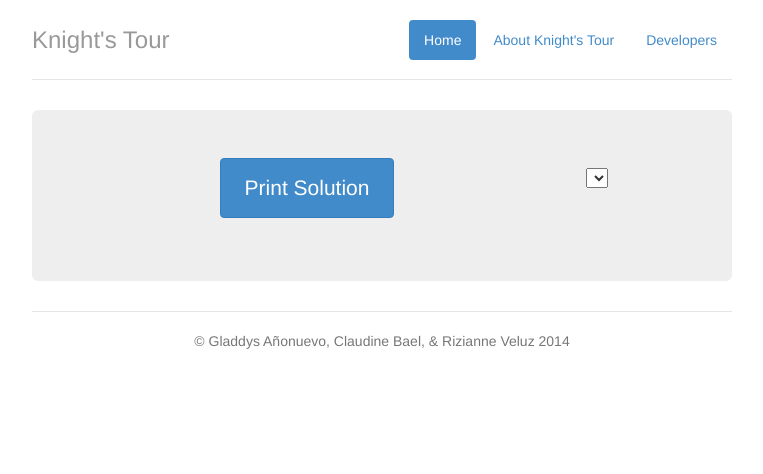
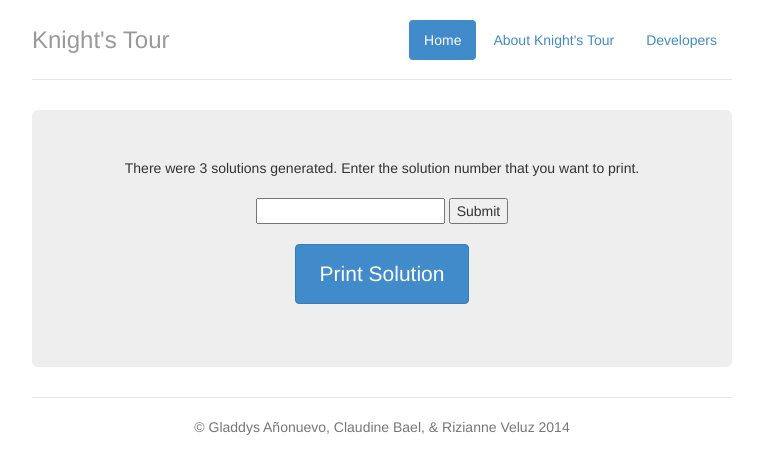
Before and after one commit to cpbael/C4Lk-tour, a PHP site: page /printOutput.php in a window 1280 px wide. Shown: the top 474 px of the page, without its empty margins (258-1021 px from the left). Run offline with PHP 8.4, Linux system fonts and the light colour scheme; lists and menus that the app fills with data are empty.

Commit message:
Can now choose one of the solutions to print

```diff
--- a/js/k-tour.js
+++ b/js/k-tour.js
@@ -1,87 +1,7 @@
-/*
-*/
-
-$(document).ready(
-    function(){
-        $('input:file').change(
-            function(){
-                if ($(this).val()) {
-                    $('input:submit').attr('disabled',false);
-                }
-            }
-        );
-        $("#outputLabel").hide();
-    }
-);
-
-var reader = new FileReader();
-
-function readText(that){
-
-	if(that.files && that.files[0]){
-		var reader = new FileReader();
-		reader.onload = function (e) {
-			var input=e.target.result;
-
-			//process text to show only lines with "@":
-			input=input.split("\n");
-			var cases=input[0];
-			var output="cases:"+cases+"<br/>";
-			var last_size=0;
-			var initial_config = new Array();
-			for(var i=1;i<=cases;i++){
-				output = output + "<hr/>i:"+i+"<br/>";
-				for(var j=0;j<input[i+last_size];j++){
-					output += "j:"+j+":::_index:"+(i+last_size+1+j)+"<br/>";
-					initial_config[j]=input[i+last_size+1+j].split(" ");
-					output = output+initial_config[j];
-					//console.log(initial_config);
-					/*for(var k=0;k<input[i+last_size];k++){
-						output = output + initial_config[j][k] +"--";
-					}*/
-					output += "<br/>";
-				}
-				last_size=last_size+parseInt(input[i+last_size]);
-				output += "last size:"+last_size+"<hr/>";
-
-				//console.log(initial_config);
-			}
-
-			document.getElementById('stage').innerHTML= output;
-		};//end onload()
-		reader.readAsText(that.files[0]);
-	}//end if html5 filelist support
-}
-
-
 function printSol(solution, dimension){
-
-
-	if(solution.length == 0){
-		alert("No Solution Found!");
+	if(solution == null){
+		alert("Invalid Input!");
 	}else{
-
-		//document.getElementById('printBtn').disabled = true;
-
-		/*var sol = document.getElementById('SolutionList');
-		var opt = document.createElement('option');
-		for(var i = 0; i < solutionArray.length; i++) {
-			var opt = document.createElement('option');
-			opt.innerHTML = "Solution" + i;
-			opt.data-value = solutionArray[i];
-			sol.appendChild(opt);
-		}
-		console.log(solutionArray[0]);
-		var e = document.getElementById("SolutionList");
-		var solution = e.options[e.selectedIndex].value;
-		console.log(solution);
-    	//var strSel = e.options[e.selectedIndex].value;
-    	//alert(strSel);*/
-
-
-		//var solution = sol.options[sol.selectedIndex].value;
-		//console.log(solution[0].id);
-		//var N=5;
 		var id=1;
 		var buff="<table id='board' border='2'>";
 		var i=0;
@@ -128,11 +48,10 @@ function printSol(solution, dimension){
 				k++;
 				if (k < solArrayLength){
 					print();
-				}
+				}else{alert('Printing Finished! :)');}
 			}, 1500);
 		};
 		print();
 	}
 
-
 }
--- a/printOutput.php
+++ b/printOutput.php
@@ -88,13 +88,14 @@
 	//Print initial table
 	$solutions = array(
 			array($tile1,$tile8,$tile5,$tile14,$tile25,$tile18,$tile21,$tile12,$tile3,$tile10,$tile19,$tile22,$tile11,$tile2,$tile9,$tile20,$tile23,$tile16,$tile7,$tile4,$tile15,$tile24,$tile17,$tile6,$tile13),
-			array($tile1,$tile8,$tile5,$tile14,$tile25,$tile18,$tile21,$tile12,$tile3,$tile10,$tile19,$tile22,$tile11,$tile2,$tile9,$tile20,$tile23,$tile16,$tile7,$tile4,$tile15,$tile24,$tile17,$tile6,$tile13),
+			array($tile8,$tile5,$tile1,$tile14,$tile25,$tile18,$tile21,$tile12,$tile3,$tile10,$tile19,$tile22,$tile11,$tile2,$tile9,$tile20,$tile23,$tile16,$tile7,$tile4,$tile15,$tile24,$tile17,$tile6,$tile13),
 			array($tile1,$tile8,$tile5,$tile14,$tile25,$tile18,$tile21,$tile12,$tile3,$tile10,$tile19,$tile22,$tile11,$tile2,$tile9,$tile20,$tile23,$tile16,$tile7,$tile4,$tile15,$tile24,$tile17,$tile6,$tile13)
 		);
+	//$solutions = array();
 
-	$solution = array($tile1,$tile8,$tile5,$tile14,$tile25,$tile18,$tile21,$tile12,$tile3,$tile10,$tile19,$tile22,$tile11,$tile2,$tile9,$tile20,$tile23,$tile16,$tile7,$tile4,$tile15,$tile24,$tile17,$tile6,$tile13);
+	global $dimension;
 	$dimension = 5;
-	//$test = array('red'=>'apple', 'yellow'=>'banana', 'orange'=>'orange', 'peach'=>'peach')
+	$solution = null;
 ?>
 
 <!DOCTYPE html>
@@ -130,15 +131,36 @@
 	 <div class="jumbotron">
 
 	      <div class="form-group">
-	      	<div class="dropdown">
-          		<select id="SolutionList"></select>
-          </div>
-	        <input type="button" onclick='printSol(<?php echo json_encode($solution)?>,<?php echo json_encode($dimension)?>)' value="Print Solution" class="btn btn-primary" />
+
+	      	<form name ="chooseSolution" Method ="POST" ACTION = "printOutput.php">
+	      	 <?php
+		    	if(count($solutions) > 0){?>
+
+			  	<?php echo "There were " . count($solutions) . " solutions generated. Enter the solution number that you want to print. </br></br>";
+			  		if(isset($_POST['submit'])){
+			      		$solnum = $_POST['solutionnumber'];
+			      		for($i=0;$i<count($solutions);$i++){
+			      			if($i+1 == $solnum){
+			      				$solution = $solutions[$i];
+			      				break;
+			      			}
+						}
+					}
+				}?>
+				<?php if(count($solutions)==0){
+					echo "There were no solution generated. </br></br>";
+				}
+		    ?>
+	      	<INPUT TYPE = 'Text' NAME = 'solutionnumber'>
+		    <INPUT TYPE = "Submit" Name = "submit" VALUE = "Submit"> </br></br>
+		    </form>
+
+	         <input type="button" onclick='printSol(<?php echo json_encode($solution) ?>,<?php echo json_encode($dimension) ?>)' value="Print Solution" class="btn btn-primary" id="printbtn"/>
+	      	<script type="text/javascript">document.getElementById("printbtn").disabled=false; </script>
 	      </div>
 
-
-        <div id="stage">
-          <p id="outputLabel"> Output: </p>
+         <div id="stage">
+          <p id="outputLabel"> </p>
         </div>
       </div>
 
```
